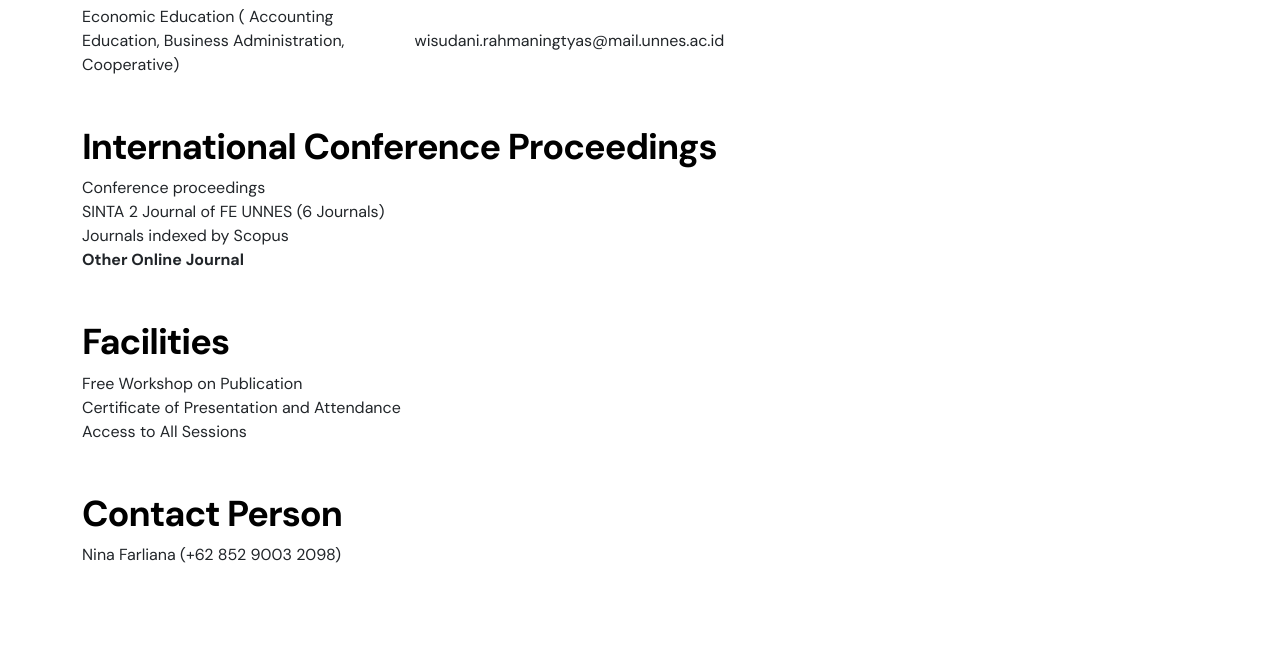
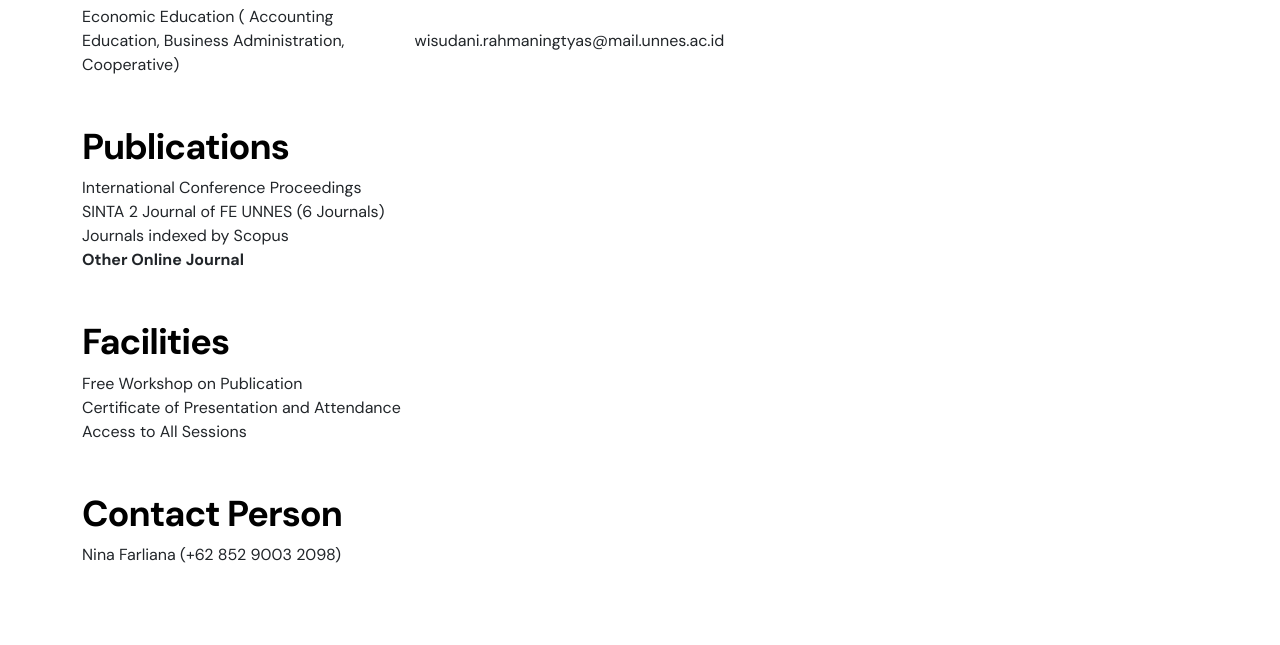
Before and after one commit to fikrizabintang/fikrizabintang.github.io, a plain HTML site: page index.html in a window 1280 px wide. Shown: the part 4271-4916 px from the top of the page. Drawn offline with Linux system fonts and the light colour scheme.

Commit message:
Publications

```diff
--- a/index.html
+++ b/index.html
@@ -706,8 +706,8 @@
                     <div class="row align-items-center">
 
                         <div class="col-lg-7 col-12">
-                            <h3>International Conference Proceedings</h3>
-                            Conference proceedings<br>
+                            <h3>Publications</h3>
+                            International Conference Proceedings<br>
                             SINTA 2 Journal of FE UNNES (6 Journals)<br>
                             Journals indexed by Scopus<br>
                         </div>
```
